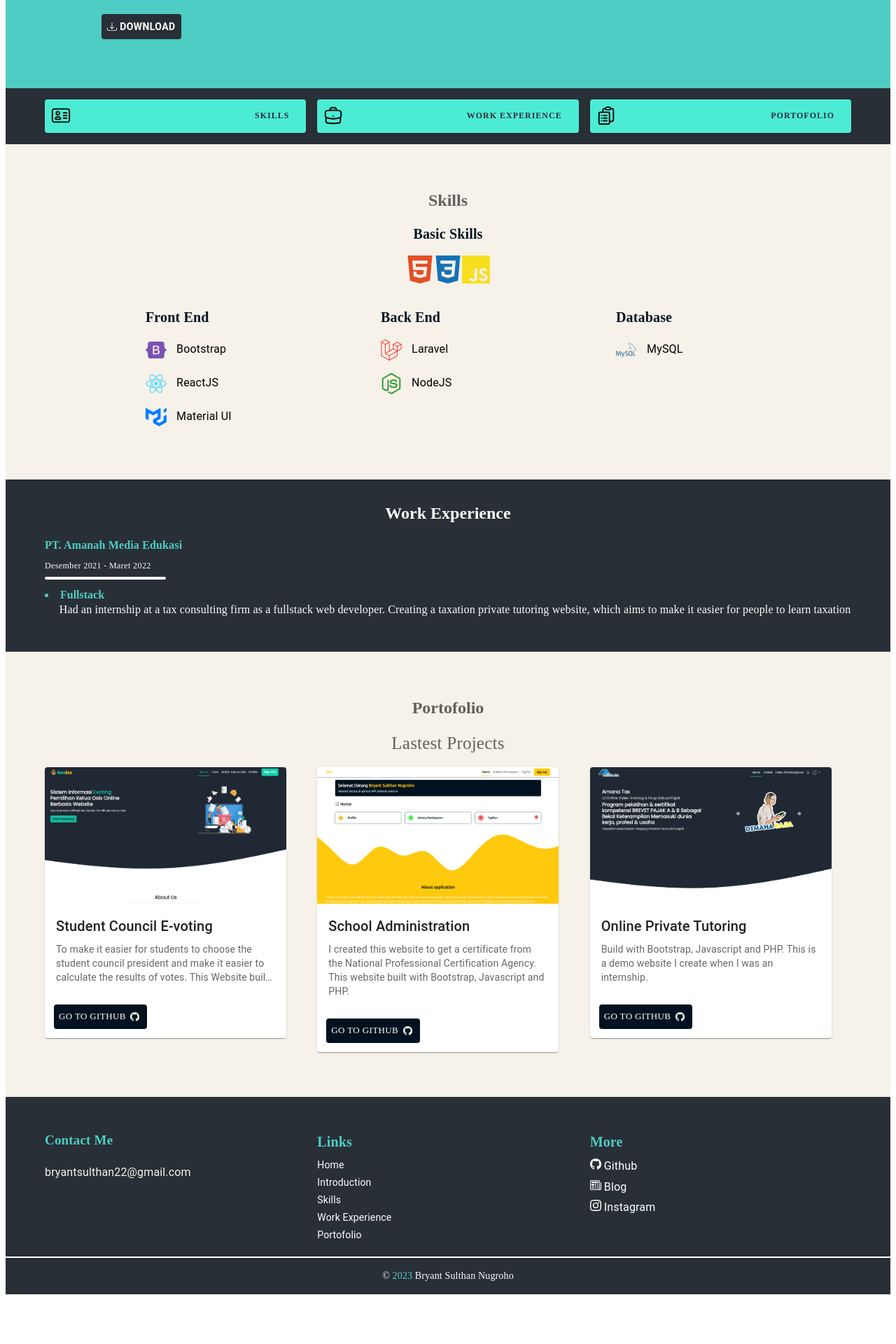
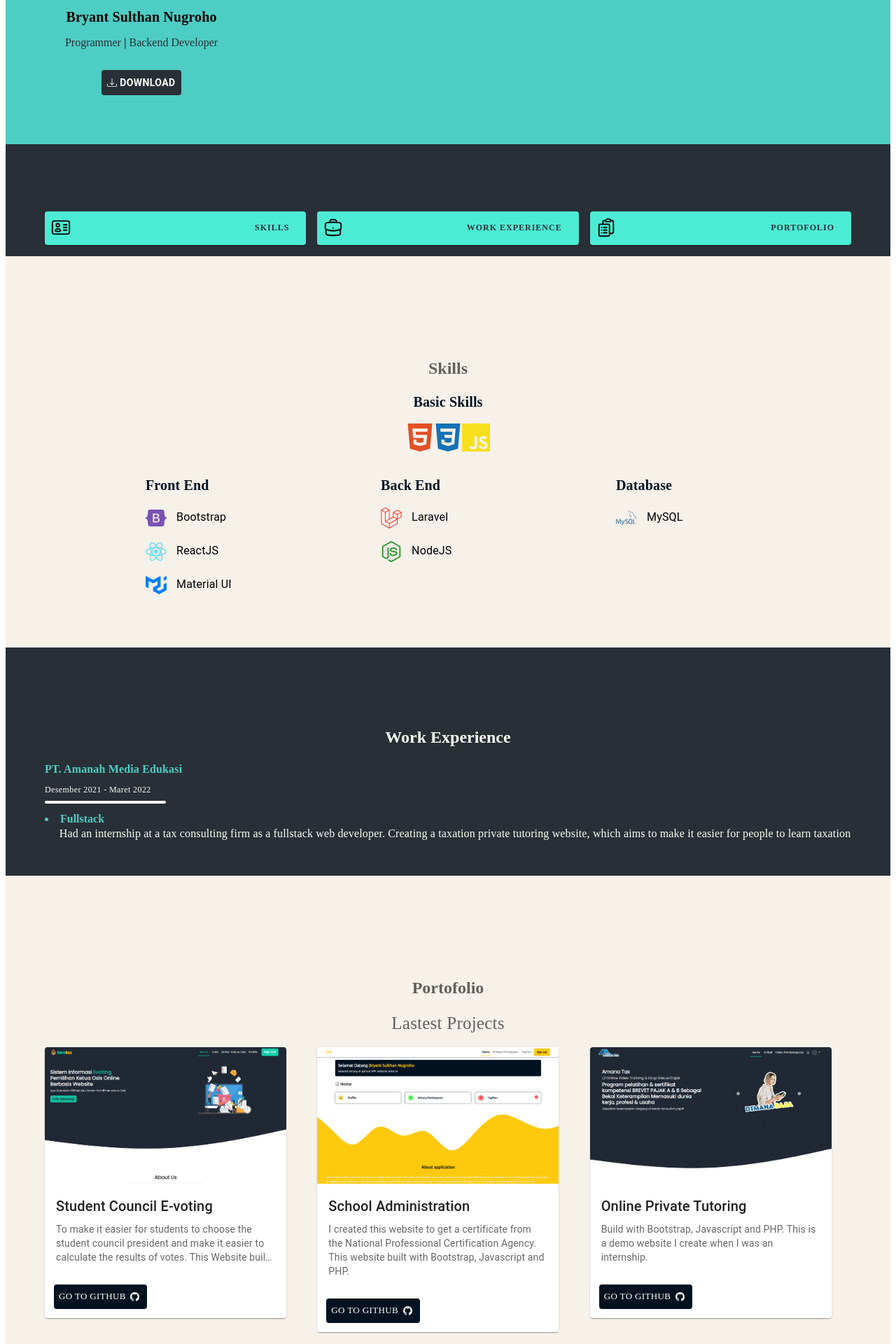
Before and after one commit to bryant-sulthan05/portofolio, a React (Create React App) app: page / in a window 1280 px wide. Shown: the part 440-2360 px from the top of the page at 70% size. Before the commit the page ends 2297 px from the top, so only its background shows below. Built offline with nearby package versions, Linux system fonts and the light colour scheme; the HTML template or start-up script is replaced by a standard one.

Commit message:
update UI

```diff
--- a/src/views/Dashboard.jsx
+++ b/src/views/Dashboard.jsx
@@ -26,7 +26,8 @@ const Dashboard = () => {
         <Layout>
             {/* About ME */}
             <section style={{
-                background: '#4ecdc4'
+                background: '#4ecdc4',
+                paddingTop: '5rem',
                 // backgroundImage: `url(${process.env.PUBLIC_URL}/bg.jpg)`,
                 // backgroundSize: '100%',
                 // backgroundRepeat: 'no-repeat',
@@ -39,7 +40,8 @@ const Dashboard = () => {
 
             {/* Menu */}
             <section style={{
-                background: '#292f36'
+                background: '#292f36',
+                paddingTop: '5rem',
             }}
             >
                 <Container maxWidth="lg" sx={{ padding: '1rem' }}>
@@ -49,7 +51,8 @@ const Dashboard = () => {
 
             {/* Skills */}
             <section style={{
-                background: '#F6F1E9'
+                background: '#F6F1E9',
+                paddingTop: '5rem',
             }}>
                 <Container maxWidth="lg" sx={{ padding: '1rem' }}>
                     <SkillsMenu></SkillsMenu>
@@ -58,7 +61,8 @@ const Dashboard = () => {
 
             {/* Work Experience */}
             <section style={{
-                background: '#292f36'
+                background: '#292f36',
+                paddingTop: '5rem',
             }}>
                 <Container maxWidth="lg" sx={{ padding: '1rem' }} data-aos="fade-up" data-aos-duration="1000">
                     <WorkExperience></WorkExperience>
@@ -67,7 +71,8 @@ const Dashboard = () => {
 
             {/* Portofolio */}
             <section style={{
-                background: '#F6F1E9'
+                background: '#F6F1E9',
+                paddingTop: '5rem',
             }}>
                 <Container maxWidth="lg" sx={{ padding: '1rem' }}>
                     <Projects></Projects>
@@ -77,6 +82,7 @@ const Dashboard = () => {
             {/* Footer */}
             <section style={{
                 background: '#292f36',
+                paddingTop: '5rem',
                 borderBottom: '2px solid #f7fff7'
             }}>
                 <Container maxWidth="lg" sx={{ padding: '1rem' }}>
@@ -84,7 +90,8 @@ const Dashboard = () => {
                 </Container>
             </section>
             <section style={{
-                background: '#292f36'
+                background: '#292f36',
+                paddingTop: '5rem',
             }}>
                 <Container maxWidth="lg" sx={{ padding: '1rem', display: 'flex', justifyContent: 'center' }}>
                     <Typography variant='body2' sx={{ color: '#f7fff7', fontFamily: 'Poppins' }}>&copy; <span style={{ color: '#4ecdc4' }}>2023</span> Bryant Sulthan Nugroho</Typography>
```
